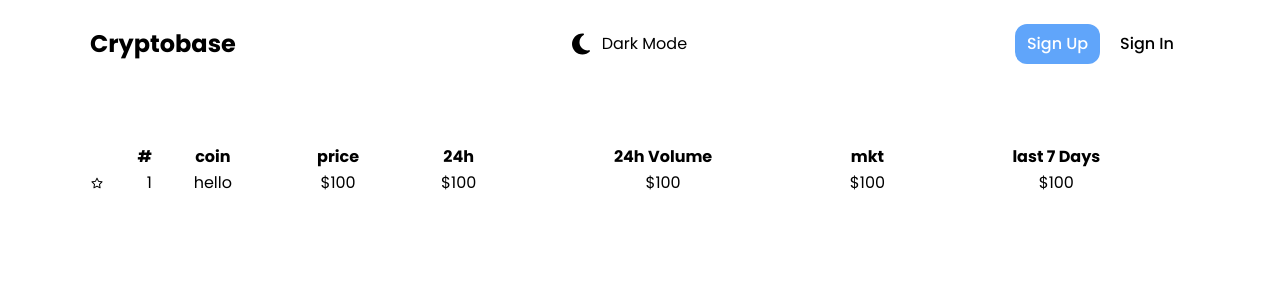
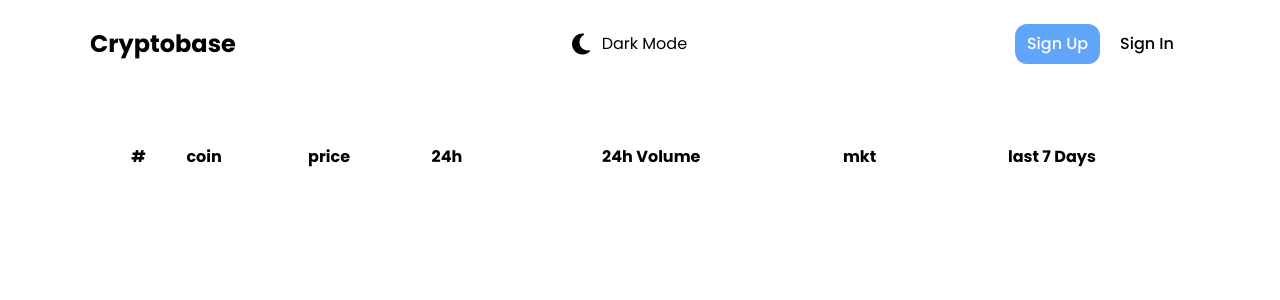
Before and after one commit to elghanbibadr/cryptoapp, a React (Vite) app: page / in a window 1280 px wide. Shown: the top 300 px of the page. Built offline with nearby package versions, Linux system fonts and the light colour scheme; the HTML template or start-up script is replaced by a standard one.

Commit message:
create a table row componenet

```diff
--- /dev/null
+++ b/src/componenet/CoinTableRow.jsx
@@ -0,0 +1,25 @@
+import React from 'react'
+import starIcon from "../assets/star-regular.svg"
+
+
+const CoinTableRow = (props) => {
+  return (
+    <tr className='text-center'>
+
+    <td className='w-[14px] h-[14px]' ><img className='h-full w-full' src={starIcon} alt="star icon" /> </td>
+    <td className='text-end'>{props.market_cap_rank}</td>
+    <td className=' ' >
+      <img className='h-5 w-5 inline' src={props.image} alt="coin image" />
+     <span> {props.name}</span>
+     <span className='ml-10'>{props.symbol}</span>
+     </td>
+    <td>${props.current_price}</td>
+    <td>${props.price_change_percentage_24h}</td>
+    <td>${props.total_volume}</td>
+    <td>${props.market_cap}</td>
+    <td>$100</td>
+  </tr>
+  )
+}
+
+export default CoinTableRow
--- a/src/componenet/CoinsTable.jsx
+++ b/src/componenet/CoinsTable.jsx
@@ -1,7 +1,8 @@
-import React from 'react'
-import starIcon from "../assets/star-regular.svg"
+import React, { useState } from 'react'
 
 export const CoinsTable = () => {
+    const [coinsData,setCoinsData] = useState([])
+
   return (
     <table className='w-full'>
         {/* the table header  */}
@@ -16,17 +17,7 @@ export const CoinsTable = () => {
       <th>last 7 Days</th>
     </tr>
     {/* table data row */}
-    <tr className='text-center'>
 
-      <td className='w-[14px] h-[14px]' ><img className='h-full w-full' src={starIcon} alt="star icon" /> </td>
-      <td className='text-end'>1</td>
-      <td >hello</td>
-      <td>$100</td>
-      <td>$100</td>
-      <td>$100</td>
-      <td>$100</td>
-      <td>$100</td>
-    </tr>
 
   </table>
   )
```
